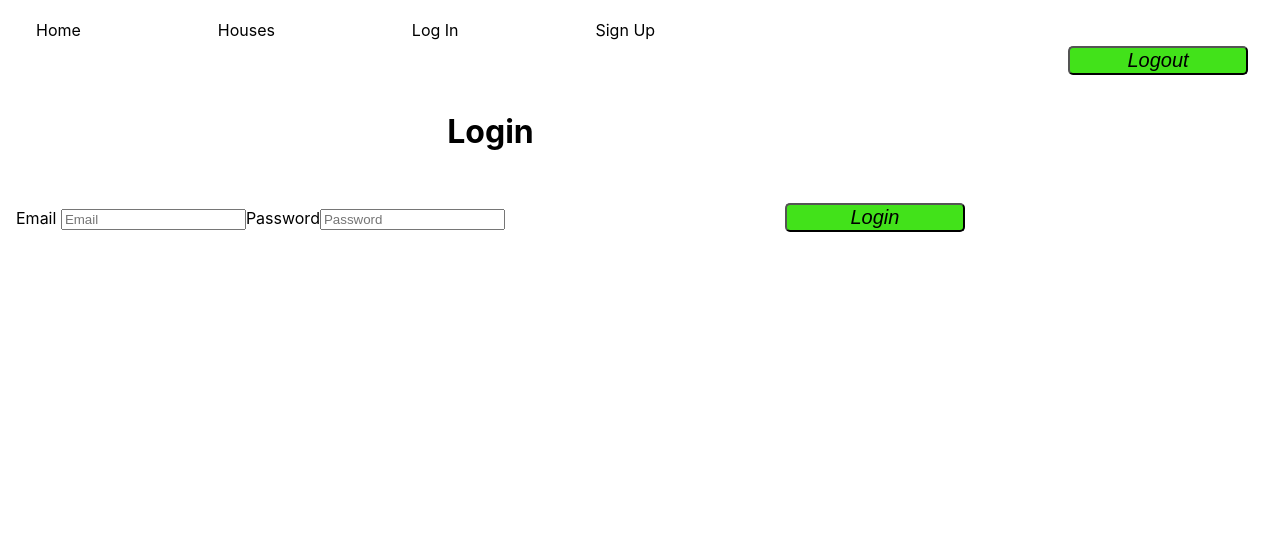
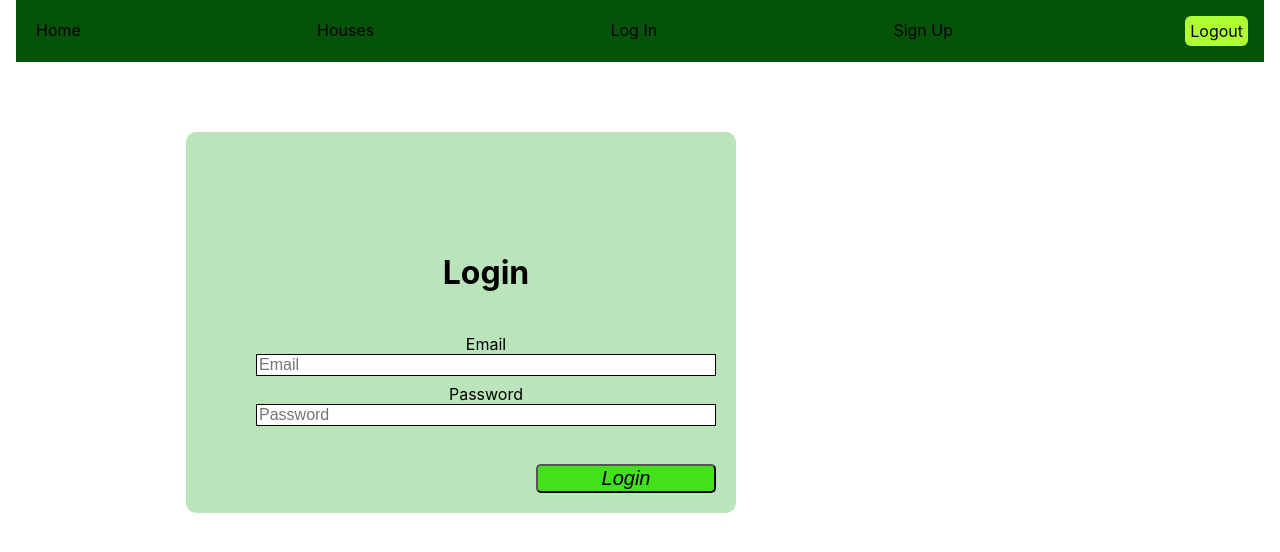
Before and after one commit to DaisyChepyegon/Quick_Rental_Frontend, a React (Create React App) app in the folder quick_rental_frontend/: page /login in a window 1280 px wide. Shown: the top 552 px of the page. Built offline with nearby package versions, Linux system fonts and the light colour scheme.

Commit message:
add house component

```diff
--- a/quick_rental_frontend/src/Header/Header.js
+++ b/quick_rental_frontend/src/Header/Header.js
@@ -17,7 +17,7 @@ import {useNavigate} from "react-router-dom"
         <NavLink to="/login">Log In</NavLink>
         <NavLink to="/signup">Sign Up</NavLink>
 
-      <button onClick={handleClick}>Logout</button>
+      <p onClick={handleClick}>Logout</p>
 
     </nav>
   )
--- a/quick_rental_frontend/src/Login/Login.css
+++ b/quick_rental_frontend/src/Login/Login.css
@@ -1,16 +1,18 @@
 
 
 .lgn{
-  background-color: rgb(238, 230, 248);
+  background-color: rgb(186, 228, 186);
   display: flex;
   flex-direction: row;
+  margin-left: 150px;
+  margin-top: 50px;
+  border-radius: 10px;
 }
 .log{
-
   padding: 1em;
   display: flex;
   flex-direction: column;
-
+  padding: 20px;
 }
 .log input{
   border: solid black 1px;
@@ -19,13 +21,13 @@
   margin-bottom: 0.5em;
 }
 button{
-  margin-top: 50px;
+  margin-top: 30px;
   width: 180px;
   font-size: 20px;
   font-style: italic;
   justify-content: center;
   margin-left: 280px;
-  background-color: rgb(193, 172, 212);
+  background-color: rgb(66, 226, 26);
   border-radius: 5px;
 }
 .login{
--- a/quick_rental_frontend/src/Login/Login.js
+++ b/quick_rental_frontend/src/Login/Login.js
@@ -1,9 +1,10 @@
-import {useNavigate} from 'react-router-dom'
-import React,{useState} from 'react'
+import { useNavigate } from "react-router-dom";
+import React, { useState } from "react";
+import "./Login.css";
 
-function Login({setLoggedIn}) {
-  const [email, setEmail] =useState("")
-  const [password, setPassword] =useState("")
+function Login({ setLoggedIn }) {
+  const [email, setEmail] = useState("");
+  const [password, setPassword] = useState("");
   const navigate = useNavigate();
   //authentinticate users
   const [account, setAccount] = useState(() => {
@@ -13,42 +14,41 @@ function Login({setLoggedIn}) {
     return initialValue || "";
   });
 
-
   function handleSubmit(event) {
     event.preventDefault();
-     console.log(account.email, email)
-    if(( email ===account.email) &&(password === account.password))
-    {
-      setLoggedIn(true)
-      navigate("/")
+    console.log(account.email, email);
+    if (email === account.email && password === account.password) {
+      setLoggedIn(true);
+      navigate("/");
 
-      alert("Loggin SuccessFull")
-      return
-    }else{
-      alert("wrong email or password")
+      alert("Loggin SuccessFull");
+      return;
+    } else {
+      alert("wrong email or password");
     }
-
   }
 
   return (
-    <div>
+    <div className="log">
       <div className="lgn">
-
-
         <div className="login">
           <h1>Login</h1>
           <form onSubmit={handleSubmit} className="log">
             <label>Email </label>
-  <input type="email" placeholder="Email"
+            <input
+              type="email"
+              placeholder="Email"
               required
               value={email}
-  onChange={e => setEmail( e.target.value)}
+              onChange={(e) => setEmail(e.target.value)}
             />
             <label>Password</label>
-  <input type="password" placeholder="Password"
+            <input
+              type="password"
+              placeholder="Password"
               required
               value={password}
-  onChange={e => setPassword( e.target.value)}
+              onChange={(e) => setPassword(e.target.value)}
             />
 
             <button>Login</button>
@@ -56,7 +56,7 @@ function Login({setLoggedIn}) {
         </div>
       </div>
     </div>
-  )
+  );
 }
 
-export default Login
+export default Login;
--- a/quick_rental_frontend/src/index.css
+++ b/quick_rental_frontend/src/index.css
@@ -27,7 +27,7 @@ body {
 }
 
 .nav {
-  background-color: #fff;
+  background-color: rgb(5, 83, 9);
   color: black;
   display: flex;
   justify-content: space-between;
@@ -58,6 +58,13 @@ body {
   padding: .25rem;
 }
 
+.nav p {
+  background-color: greenyellow;
+  padding: 5px;
+  margin: 0;
+  border-radius: 6px;
+}
+
 .nav li.active {
   background-color: rgb(145, 87, 160);
 }
```
Lines whose indentation alone changed are shown as unchanged.
